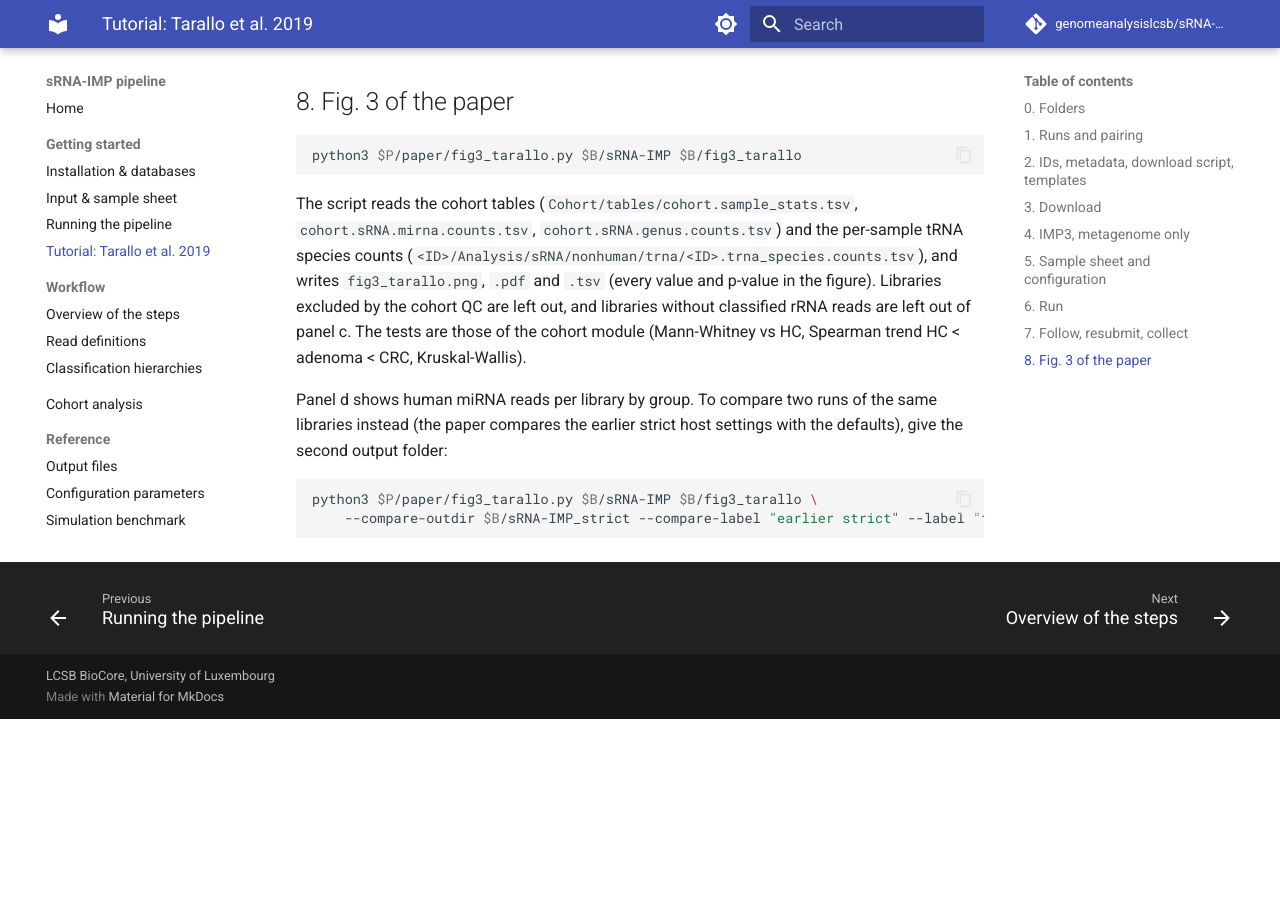
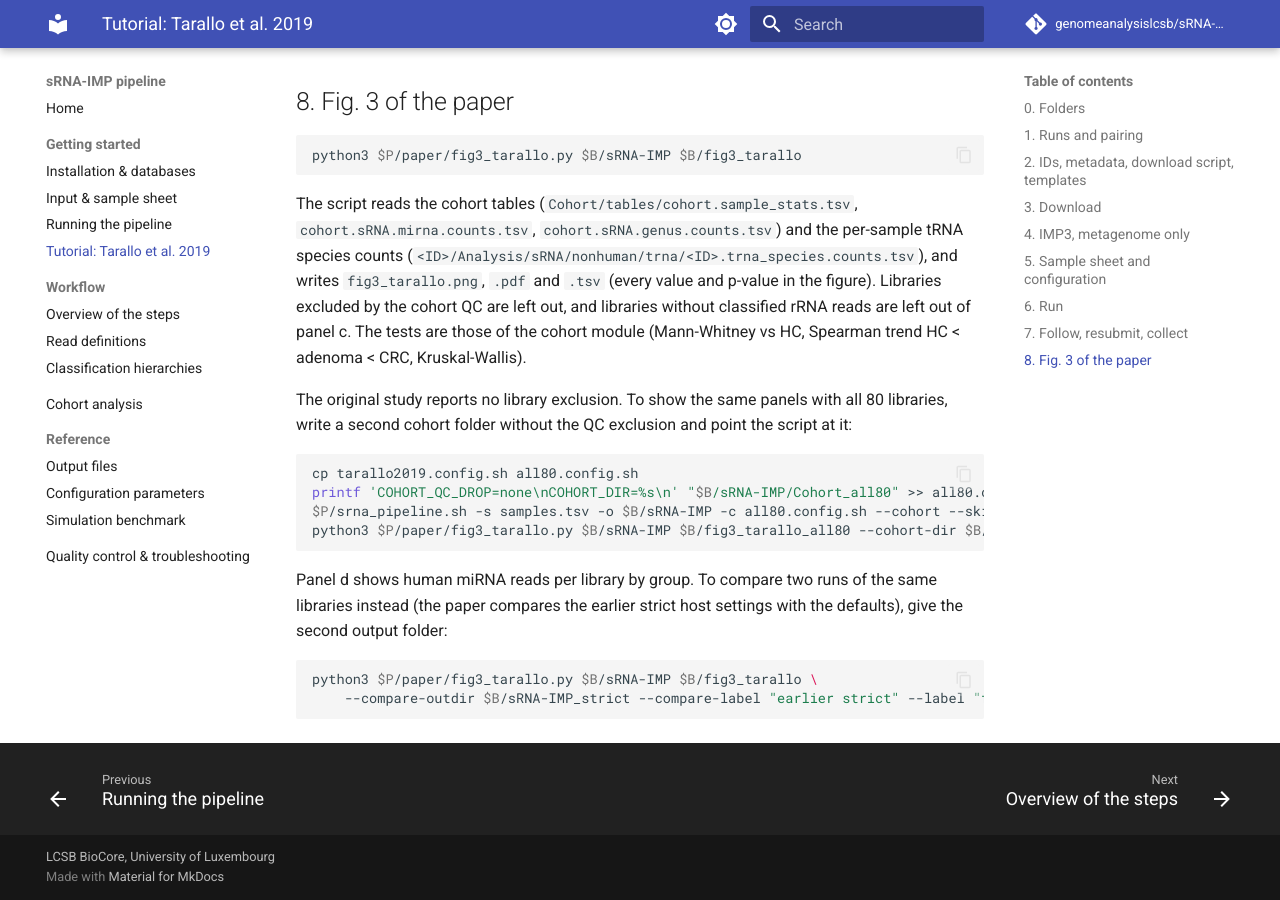
Before and after one commit to genomeanalysislcsb/sRNA-IMP, an MkDocs documentation site: the page built from docs/tutorial_tarallo.md, in a window 1280 px wide and 900 px high, scrolled down 5947 px. Built offline with MkDocs 1.6.1 and Material for MkDocs 9.7.7, drawn with Linux system fonts in a browser that asks for light colours; comment, search, counter and statistics services are not loaded; before the commit the page ends 6666 px from its top, so only the background shows below that.

Commit message:
fig3_tarallo.py --cohort-dir (e.g. a cohort without QC exclusion); tutorial: Fig. 3 with all 80 libraries
Co-Authored-By: Claude Opus 5.5 <noreply@anthropic.com>
Claude-Session: https://claude.ai/code/session_01L5bQxNJvvvTRxDQ7VNdjru

````diff
--- a/docs/tutorial_tarallo.md
+++ b/docs/tutorial_tarallo.md
@@ -240,6 +240,16 @@ The script reads the cohort tables (`Cohort/tables/cohort.sample_stats.tsv`, `co
 without classified rRNA reads are left out of panel c. The tests are those of the cohort module (Mann-Whitney vs
 HC, Spearman trend HC < adenoma < CRC, Kruskal-Wallis).
 
+The original study reports no library exclusion. To show the same panels with all 80 libraries, write a second
+cohort folder without the QC exclusion and point the script at it:
+
+```bash
+cp tarallo2019.config.sh all80.config.sh
+printf 'COHORT_QC_DROP=none\nCOHORT_DIR=%s\n' "$B/sRNA-IMP/Cohort_all80" >> all80.config.sh
+$P/srna_pipeline.sh -s samples.tsv -o $B/sRNA-IMP -c all80.config.sh --cohort --skip-env-check
+python3 $P/paper/fig3_tarallo.py $B/sRNA-IMP $B/fig3_tarallo_all80 --cohort-dir $B/sRNA-IMP/Cohort_all80
+```
+
 Panel d shows human miRNA reads per library by group. To compare two runs of the same libraries instead (the paper
 compares the earlier strict host settings with the defaults), give the second output folder:
 
````
Also changed, not shown: 1 other file.
